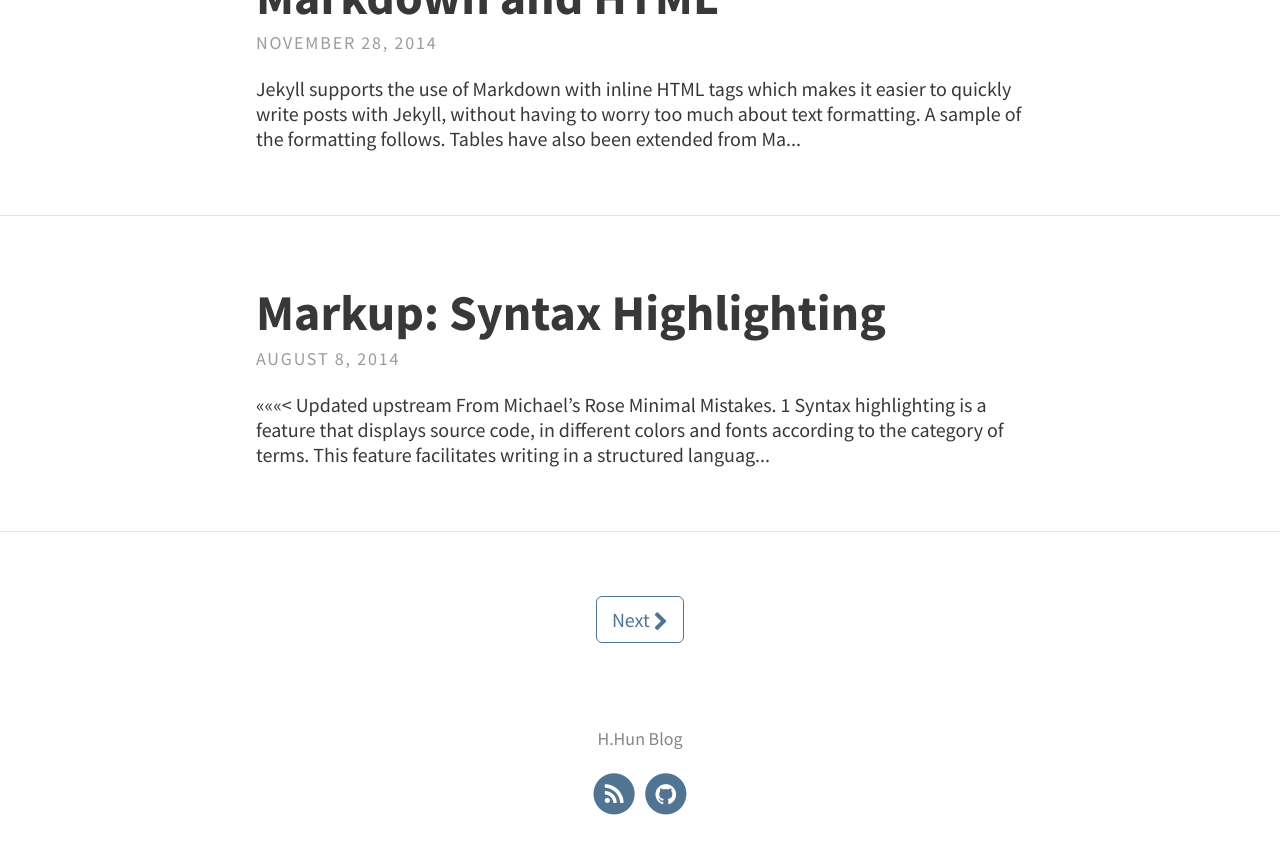
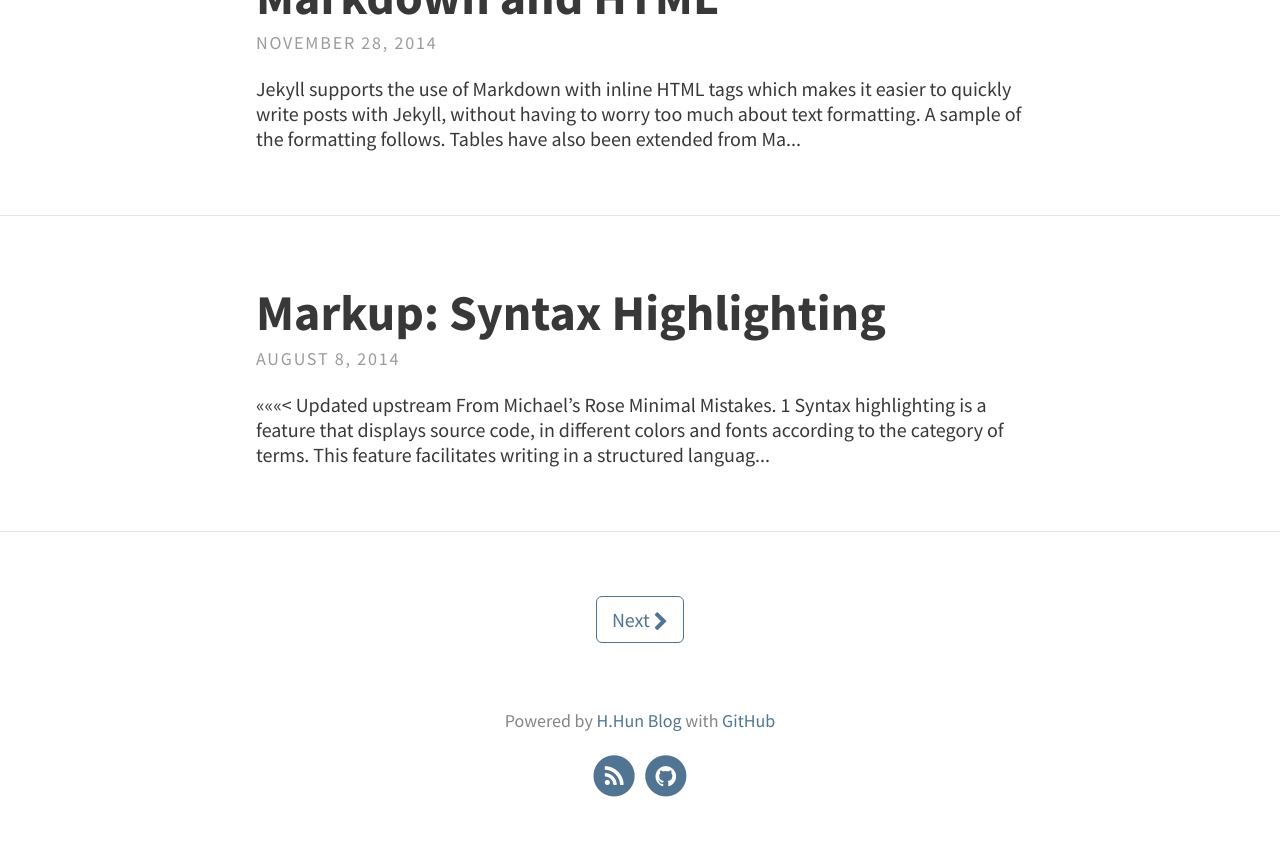
Before and after one commit to MrHun/hhun.github.io, a Jekyll site: the page built from index.html, in a window 1280 px wide and 900 px high, scrolled down 1586 px. Shown: the top 854 px of the window. Built offline with Jekyll 4.4.1, drawn with Linux system fonts in a browser that asks for light colours; the list of posts is cut into pages by our own code.

Commit message:
Update _config.yml

```diff
--- a/_config.yml
+++ b/_config.yml
@@ -16,7 +16,7 @@ theme_settings:
      <p>StartUp Developer</p>
   header_text_feature_image: assets/img/pexels/triangular.jpeg
   footer_text: >
-    <p>H.Hun Blog</p>
+    Powered by <a href="https://hhun.github.io/">H.Hun Blog</a> with <a href="https://github.com">GitHub</a>
 
 
   # Icons
```
